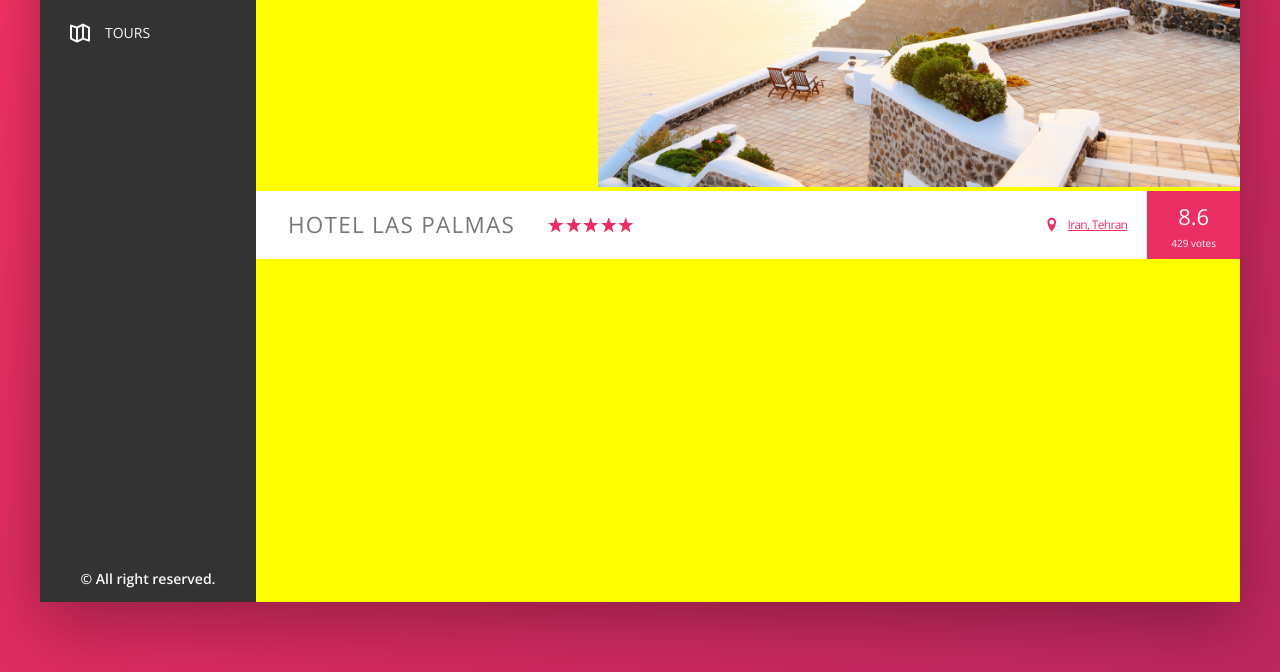
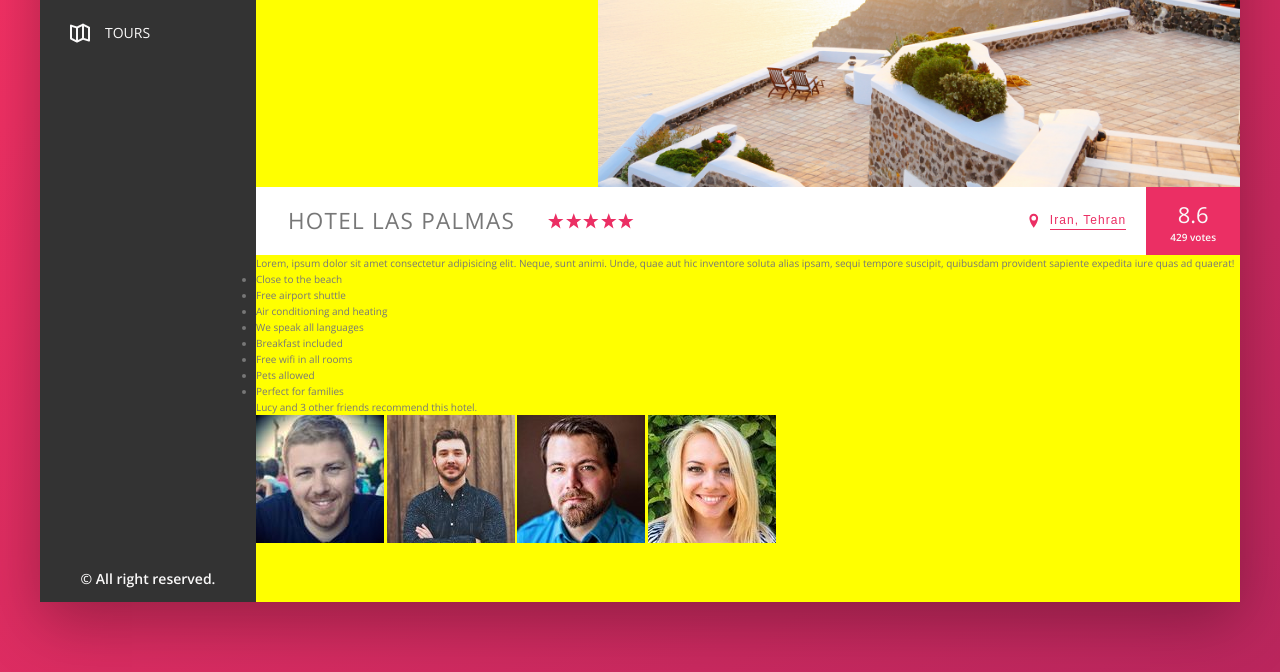
Before and after one commit to KouroshBhl/Trillo, a website: page index.html in a window 1280 px wide. Shown: the part 338-1010 px from the top of the page. Drawn offline with nearby package versions, Linux system fonts and the light colour scheme.

Commit message:
Edit some styles and HTML codes

```diff
--- a/index.html
+++ b/index.html
@@ -155,13 +155,64 @@
               <svg class="overview__location-icon">
                 <use xlink:href="img/sprite.svg#icon-location-pin"></use>
               </svg>
-              <span class="overview__location-text">Iran, Tehran</span>
+              <button class="button-animation">Iran, Tehran</button>
             </div>
             <div class="overview__rating">
               <span class="overview__rating-score">8.6</span>
               <span class="overview__rating-votes">429 votes</span>
             </div>
           </div>
+
+          <div class="detail">
+            <div class="desc">
+              <p class="desc__text">
+                Lorem, ipsum dolor sit amet consectetur adipisicing elit. Neque,
+                sunt animi. Unde, quae aut hic inventore soluta alias ipsam,
+                sequi tempore suscipit, quibusdam provident sapiente expedita
+                iure quas ad quaerat!
+              </p>
+
+              <ul class="list">
+                <li class="list__item">Close to the beach</li>
+                <li class="list__item">Free airport shuttle</li>
+                <li class="list__item">Air conditioning and heating</li>
+                <li class="list__item">We speak all languages</li>
+                <li class="list__item">Breakfast included</li>
+                <li class="list__item">Free wifi in all rooms</li>
+                <li class="list__item">Pets allowed</li>
+                <li class="list__item">Perfect for families</li>
+              </ul>
+
+              <div class="recommend">
+                <p class="recommend__text">
+                  Lucy and 3 other friends recommend this hotel.
+                </p>
+                <div class="recommend__freinds">
+                  <img
+                    src="img/user-3.jpg"
+                    alt="recommend profile picture"
+                    class="recommend__photos"
+                  />
+                  <img
+                    src="img/user-4.jpg"
+                    alt="recommend profile picture"
+                    class="recommend__photos"
+                  />
+                  <img
+                    src="img/user-5.jpg"
+                    alt="recommend profile picture"
+                    class="recommend__photos"
+                  />
+                  <img
+                    src="img/user-6.jpg"
+                    alt="recommend profile picture"
+                    class="recommend__photos"
+                  />
+                </div>
+              </div>
+            </div>
+            <figure class="testomonials"></figure>
+          </div>
         </main>
       </div>
     </div>
--- a/sass/_components.scss
+++ b/sass/_components.scss
@@ -167,7 +167,7 @@
   display: flex;
   &__img {
     max-width: 100%;
-    background-size: cover;
+    display: block;
   }
 }
 
@@ -203,13 +203,6 @@
       width: 1.75rem;
       margin-right: 0.7rem;
     }
-    &-text {
-      font-size: 1.2rem;
-      cursor: pointer;
-      text-decoration: underline;
-      color: var(--color-primary);
-      letter-spacing: -0.7px;
-    }
   }
 
   &__rating {
@@ -225,8 +218,70 @@
     &-score {
       font-size: 2.2rem;
       font-weight: 300;
+      margin-bottom: -3px;
     }
     &-votes {
+      font-size: 1rem;
+      font-weight: 600;
     }
   }
 }
+
+//! Button animation
+.button-animation {
+  border: none;
+  font-size: 1.2rem;
+  cursor: pointer;
+  color: var(--color-primary);
+  letter-spacing: -0.7px;
+  background-color: transparent;
+  letter-spacing: 1.05px;
+  border-bottom: 1px solid currentColor;
+  padding-bottom: 2px;
+
+  &:hover {
+    color: var(--color-grey-dark-1);
+  }
+  &:focus {
+    animation: buttonAnimation 1s infinite;
+  }
+}
+
+//! Scale and Shadow animation
+@keyframes buttonAnimation {
+  0% {
+    transform: scale(1);
+    box-shadow: none;
+  }
+
+  50% {
+    transform: scale(1.05);
+    box-shadow: 0 1rem 4rem rgba(0, 0, 0, 0.5);
+  }
+
+  100% {
+    transform: scale(1);
+    box-shadow: none;
+  }
+}
+
+.detail {
+}
+.desc {
+  &__text {
+  }
+}
+
+.list {
+  &__item {
+  }
+}
+
+.recommend {
+  &__text {
+  }
+  &__freinds {
+  }
+  &__photos {
+  }
+}
```
Also changed, not shown: css/style.css, 1 other file.
